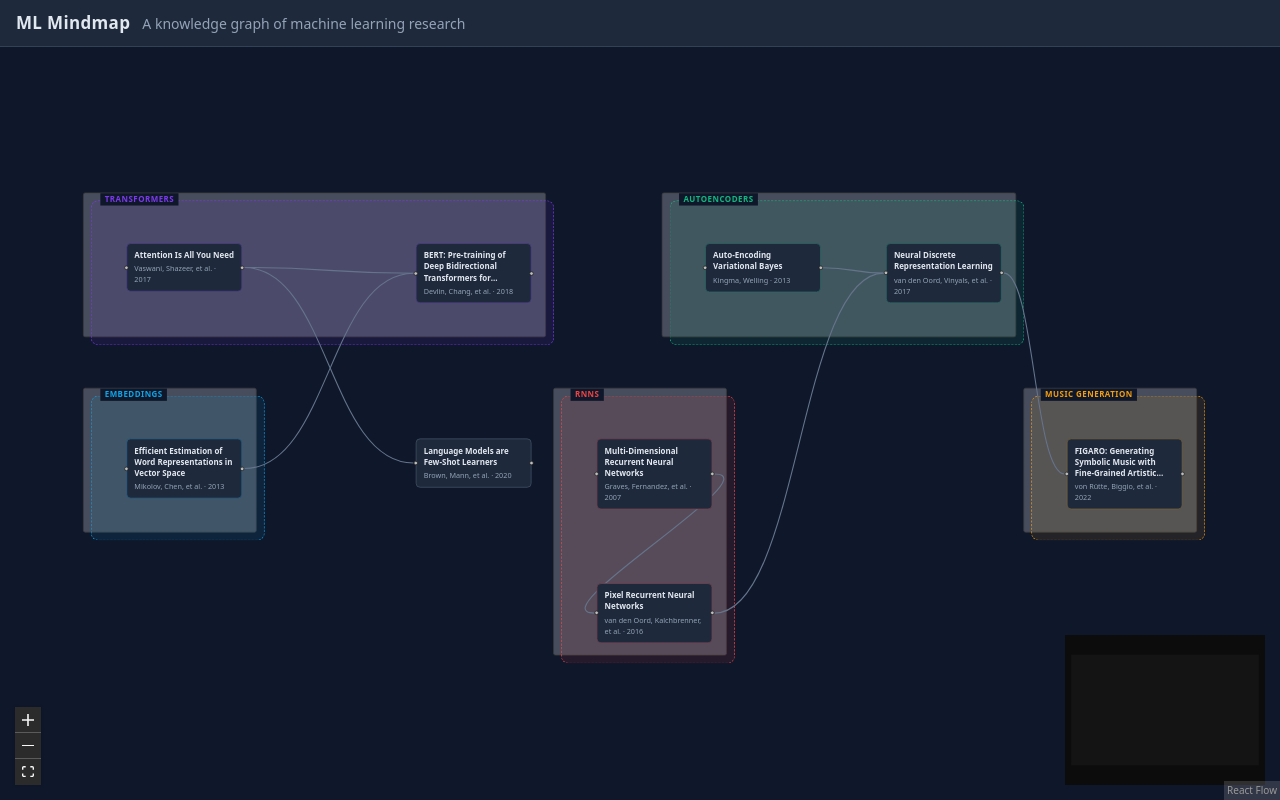
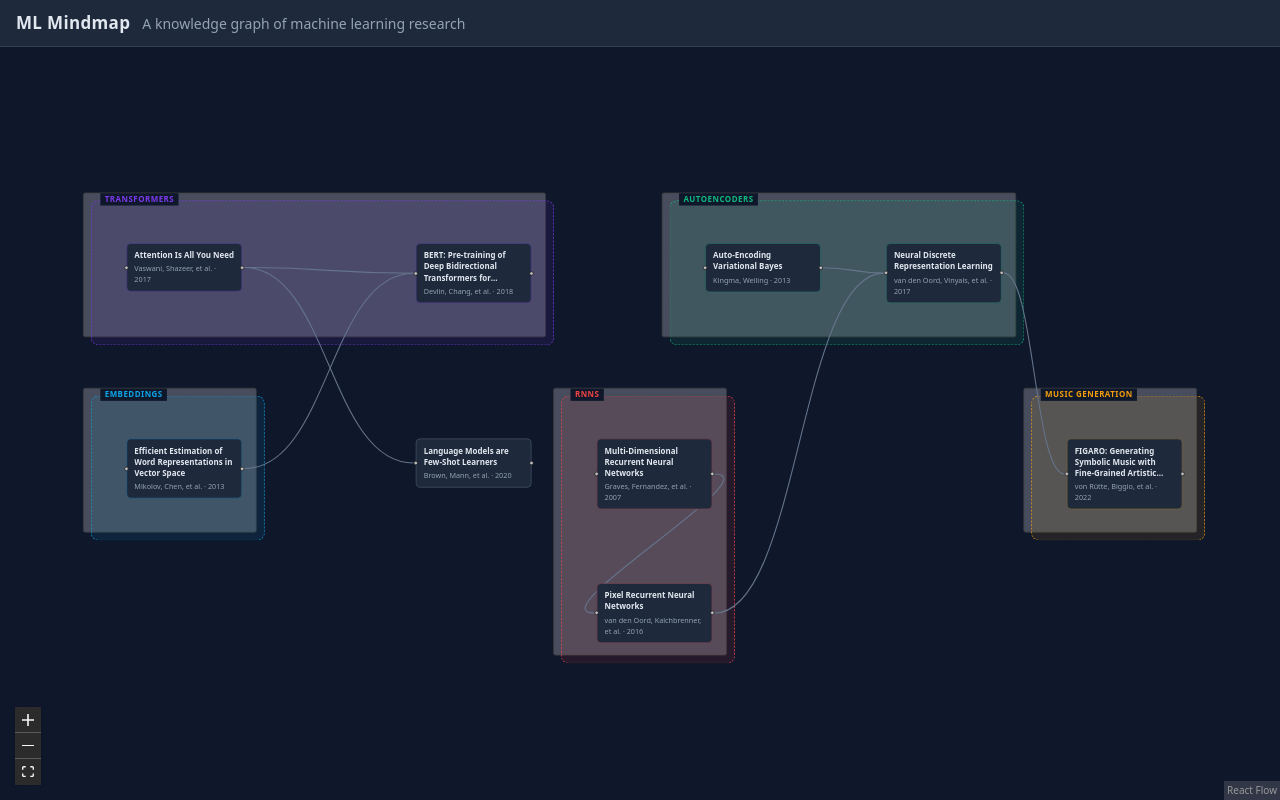
Before and after one commit to rpw1134/ml-mindmap, a React (Vite) app: page / in a window 1280 px wide. Built offline with nearby package versions, Linux system fonts and the light colour scheme.

Commit message:
remove minimap and update CURRENT.md

```diff
--- a/src/components/MindMap.tsx
+++ b/src/components/MindMap.tsx
@@ -3,7 +3,6 @@ import {
   ReactFlow,
   Background,
   Controls,
-  MiniMap,
   BackgroundVariant,
   type Edge,
   type EdgeMouseHandler,
@@ -149,12 +148,6 @@ export default function MindMap() {
       >
         <Background variant={BackgroundVariant.Dots} gap={24} size={1} color="#334155" />
         <Controls showInteractive={false} />
-        <MiniMap
-          nodeColor={(node) =>
-            node.type === 'group' ? '#1e293b' : '#334155'
-          }
-          maskColor="rgba(0,0,0,0.4)"
-        />
       </ReactFlow>
 
       <InfoPanel paper={selectedPaper} onClose={handleClose} />
```
Also changed, not shown: 1 other file (tests, documents, lock files or other folders).
